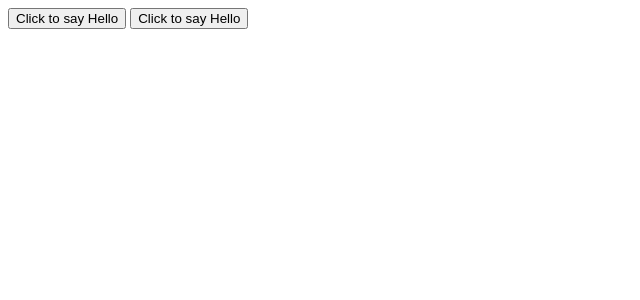
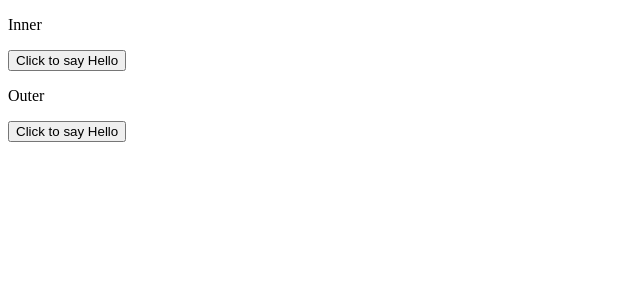
Before and after one commit to socool/svelte-demo, a SvelteKit app: page /part1/logic/event/component in a window 1280 px wide. Shown: the top 300 px of the page, without its empty margins (0-640 px from the left). Built offline with nearby package versions, Linux system fonts and the light colour scheme.

Commit message:
add label

```diff
--- a/src/routes/part1/logic/event/component/+page.svelte
+++ b/src/routes/part1/logic/event/component/+page.svelte
@@ -6,7 +6,7 @@
         alert(event.detail.text);
     }
 </script>
-
+<p>Inner</p>
 <Inner on:message={handleMessage}/>
-
+<p>Outer</p>
 <Outer on:message={handleMessage}/>
```
